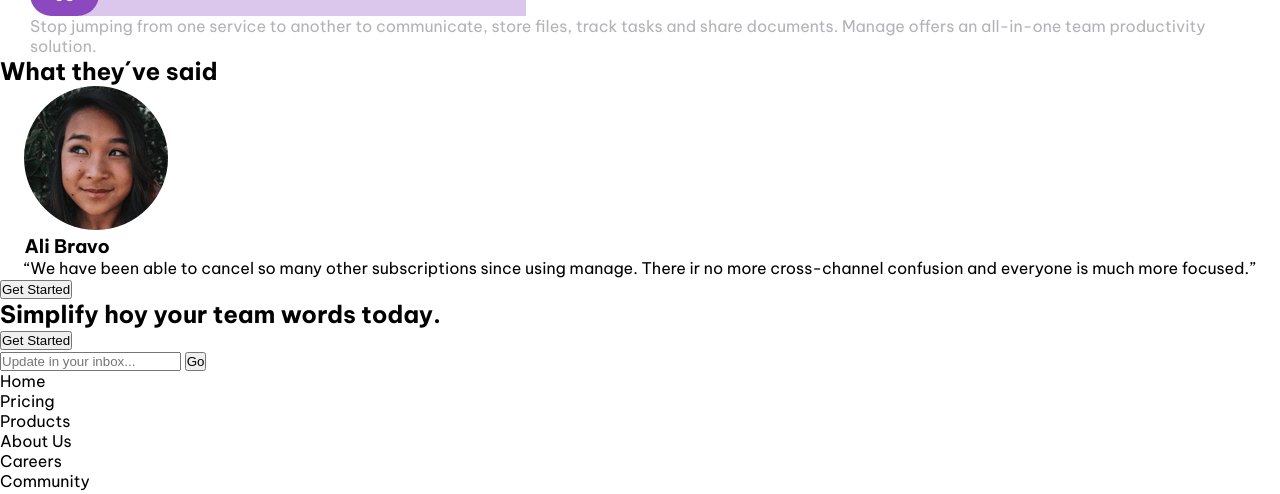
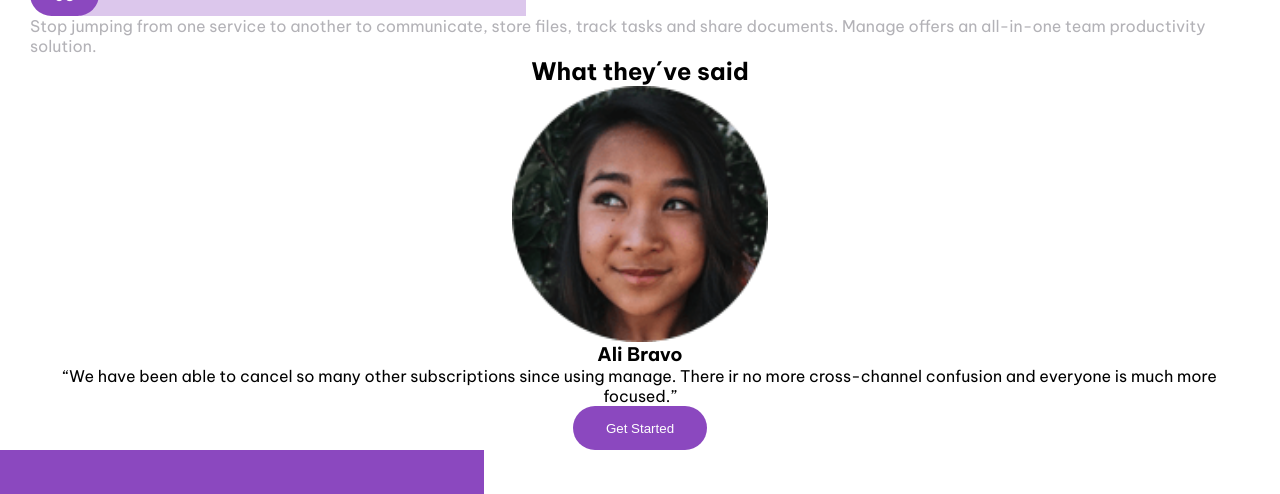
Before and after one commit to digitalHouseProyectos/examenFinalFrontendI, a plain HTML site: page root/index.html in a window 1280 px wide. Shown: the part 1530-2024 px from the top of the page. Drawn offline with Linux system fonts and the light colour scheme.

Commit message:
Agregando estilos básicos al main

```diff
--- a/root/css/style.css
+++ b/root/css/style.css
@@ -9,6 +9,7 @@
 :root {
     --primary-color-celeste: #3CDDF3;
     --primary-color-violeta: #8B48BF;
+    --gris-oscuro: #1E1E26;
     --secondary-color-gris: #B3B2B7;
     --secondary-color-azul: #232851;
     --variante-color: rgb(249, 249, 249);
@@ -125,3 +126,51 @@ ol p {
     margin-right: 35px;
     text-align: left;
 }
+
+#section-cards {
+    align-items: center;
+    flex-direction: column;
+}
+
+#card-ali {
+    align-items: center;
+    flex-direction: column;
+    justify-content: center;
+}
+
+#card-ali img {
+    width: 20%;
+}
+
+#card-ali p {
+    margin: 0 50px;
+    text-align: center;
+}
+
+#section-purple {
+    align-items: center;
+    background-color: var(--primary-color-violeta);
+    color: #fff;
+    flex-direction: column;
+    height: 318px;
+    justify-content: center;
+    text-align: center;
+    width: 484px;
+}
+
+#section-purple h2 {
+    font-size: 40px;
+    letter-spacing: -0.005em;
+    margin: 0 70px;
+}
+
+#get-started-down {
+    background-color: #fff;
+    color: var(--primary-color-violeta);
+}
+
+footer {
+    background-color: var(--gris-oscuro);
+    height: 535.89px;
+    width: 480px;
+}
--- a/root/index.html
+++ b/root/index.html
@@ -61,7 +61,7 @@
                 </ol>
             </article>
         </section>
-        <section id="section-cards">
+        <section id="section-cards" class="flex">
             <h2>What they´ve said</h2>
             <div class="flex">
                 <article class="hidden">
@@ -69,7 +69,7 @@
                     <h3>Ali Bravo</h3>
                     <p>“Manage has supercharged our team´s workflow. The ability to maintain visibility on larger milestones at all times keeps everyone motivated.”</p>
                 </article>
-                <article class="">
+                <article class="flex" id="card-ali">
                     <img src="./img/avatar-ali.png" alt="avatar-ali">
                     <h3>Ali Bravo</h3>
                     <p>“We have been able to cancel so many other subscriptions since using manage. There ir no more cross-channel confusion and everyone is much more focused.”</p>
@@ -80,11 +80,11 @@
                     <p>“Manage allows us to provide structure and process. It keeps us organized and focused. I can´t stop recommending them to everyone i talk to!”</p>
                 </article>
             </div>
-            <button type="submit" name="get-started-section" id="get-started-card">Get Started</button>
+            <button type="submit" name="get-started-section" id="get-started-card" class="btn">Get Started</button>
         </section>
-        <section>
-            <h2>Simplify hoy your team words today.</h2>
-            <button type="submit" name="get-started-down" id="get-started-down">Get Started</button>
+        <section id="section-purple" class="flex">
+            <h2>Simplify how your team words today.</h2>
+            <button type="submit" name="get-started-down" id="get-started-down" class="btn">Get Started</button>
         </section>
     </main>
     <footer>
```
